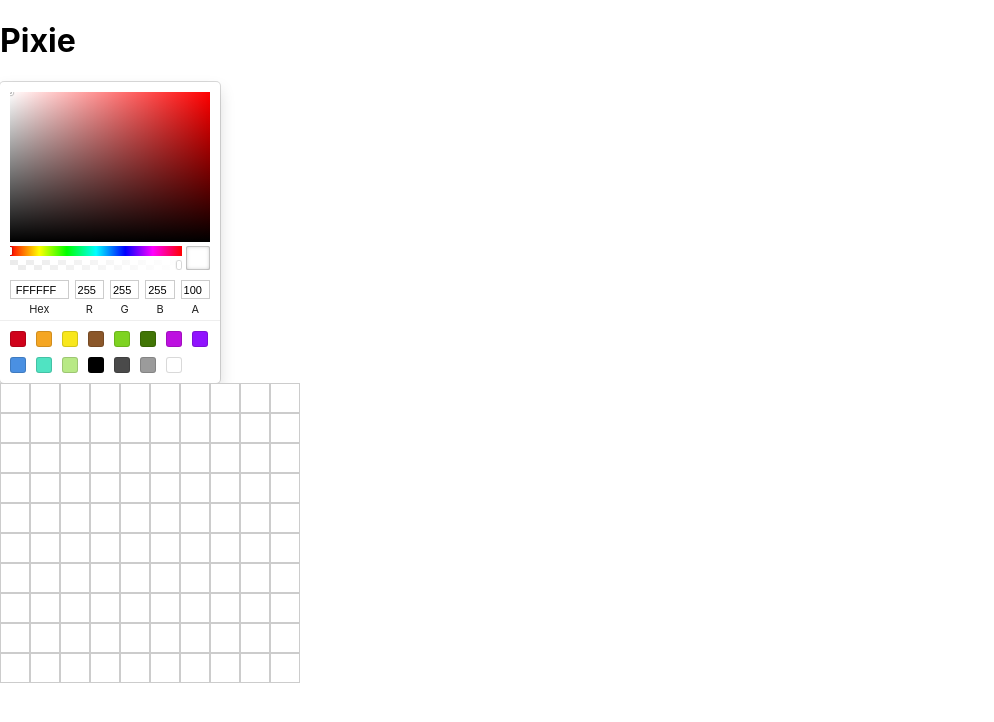
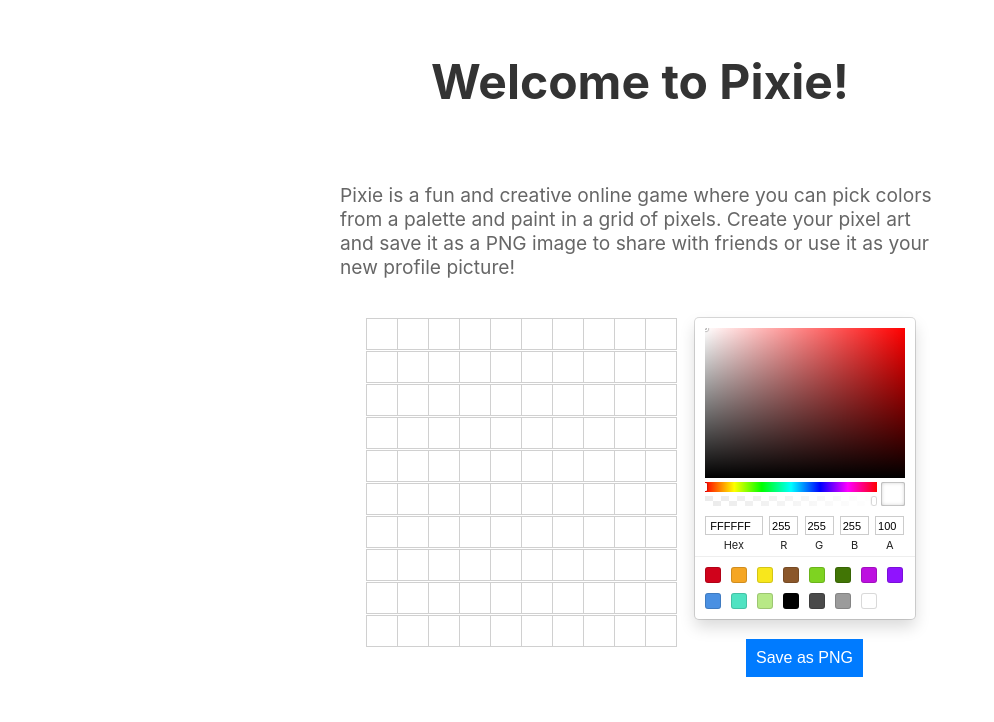
Before and after one commit to RJoshi141/pixie, a React (Create React App) app in the folder pixie/: page / in a window 1280 px wide. Shown: the top 722 px of the page, without its empty margins (0-994 px from the left). Built offline with nearby package versions, Linux system fonts and the light colour scheme.

Commit message:
grid grey scale

```diff
--- a/pixie/package.json
+++ b/pixie/package.json
@@ -8,7 +8,8 @@
     "react": "^18.0.0",
     "react-color": "^2.19.3",
     "react-dom": "^18.0.0",
-    "react-scripts": "5.0.1"
+    "react-scripts": "5.0.1",
+    "web-vitals": "^4.2.3"
   },
   "scripts": {
     "start": "react-scripts start",
--- a/pixie/src/App.css
+++ b/pixie/src/App.css
@@ -1,18 +1,63 @@
 .App {
+  display: flex;
+  flex-direction: column;
+  align-items: center;
+  padding: 20px;
+}
+
+.header {
   text-align: center;
-  padding: 20px;
+  margin-bottom: 20px;
+}
+
+.header h1 {
+  font-size: 3rem;
+  color: #333;
+}
+
+.description {
+  font-size: 1.2rem;
+  color: #666;
+  margin-bottom: 20px;
+  max-width: 600px;
+}
+
+.grid-container {
+  display: flex;
+  align-items: flex-start;
 }
 
 .grid {
   display: grid;
   grid-template-columns: repeat(10, 30px);
   gap: 1px;
-  margin-top: 20px;
+  background-color: #fff; /* Keep the grid background white */
+  margin-right: 20px;
 }
 
 .pixel {
   width: 30px;
   height: 30px;
-  border: 1px solid #ccc;
+  border: 1px solid #d0d0d0; /* Lighter grey border for the grid pixels */
   cursor: pointer;
 }
+
+.palette {
+  display: flex;
+  flex-direction: column;
+  align-items: center;
+}
+
+button {
+  margin-top: 20px;
+  padding: 10px;
+  border: none;
+  background-color: #007bff;
+  color: white;
+  cursor: pointer;
+  font-size: 1rem;
+}
+
+button:hover {
+  background-color: #0056b3;
+}
--- a/pixie/src/App.js
+++ b/pixie/src/App.js
@@ -1,9 +1,11 @@
-import React, { useState } from 'react';
+import React, { useState, useRef } from 'react';
 import { SketchPicker } from 'react-color';
+import './App.css';
 
 function App() {
   const [color, setColor] = useState('#fff');
   const [pixels, setPixels] = useState(Array(100).fill('#fff'));
+  const canvasRef = useRef(null);
 
   const handleColorChange = (color) => {
     setColor(color.hex);
@@ -15,25 +17,55 @@
     setPixels(newPixels);
   };
 
+  const saveImage = () => {
+    const canvas = canvasRef.current;
+    const ctx = canvas.getContext('2d');
+    const pixelSize = 30;
+
+    canvas.width = 300; // 10 * 30px
+    canvas.height = 300; // 10 * 30px
+
+    pixels.forEach((pixel, index) => {
+      const x = (index % 10) * pixelSize;
+      const y = Math.floor(index / 10) * pixelSize;
+      ctx.fillStyle = pixel;
+      ctx.fillRect(x, y, pixelSize, pixelSize);
+    });
+
+    const link = document.createElement('a');
+    link.download = 'pixie-image.png';
+    link.href = canvas.toDataURL('image/png');
+    link.click();
+  };
+
   return (
     <div className="App">
-      <h1>Pixie</h1>
-      <SketchPicker color={color} onChangeComplete={handleColorChange} />
-      <div style={{ display: 'grid', gridTemplateColumns: 'repeat(10, 30px)' }}>
+      <div className="header">
+        <h1>Welcome to Pixie!</h1>
+      </div>
+      <div className="description">
+        <p>
+          Pixie is a fun and creative online game where you can pick colors from a palette and paint in a grid of pixels.
+          Create your pixel art and save it as a PNG image to share with friends or use it as your new profile picture!
+        </p>
+      </div>
+      <div className="grid-container">
+        <div className="grid">
           {pixels.map((pixel, index) => (
             <div
               key={index}
               onClick={() => handlePixelClick(index)}
-            style={{
-              width: '30px',
-              height: '30px',
-              backgroundColor: pixel,
-              border: '1px solid #ccc',
-              boxSizing: 'border-box'
-            }}
+              className="pixel"
+              style={{ backgroundColor: pixel }}
             />
           ))}
         </div>
+        <div className="palette">
+          <SketchPicker color={color} onChangeComplete={handleColorChange} />
+          <button onClick={saveImage}>Save as PNG</button>
+        </div>
+      </div>
+      <canvas ref={canvasRef} style={{ display: 'none' }} />
     </div>
   );
 }
```
Also changed, not shown: 1 other file (tests, documents, lock files or other folders). Lines whose indentation alone changed are shown as unchanged.
